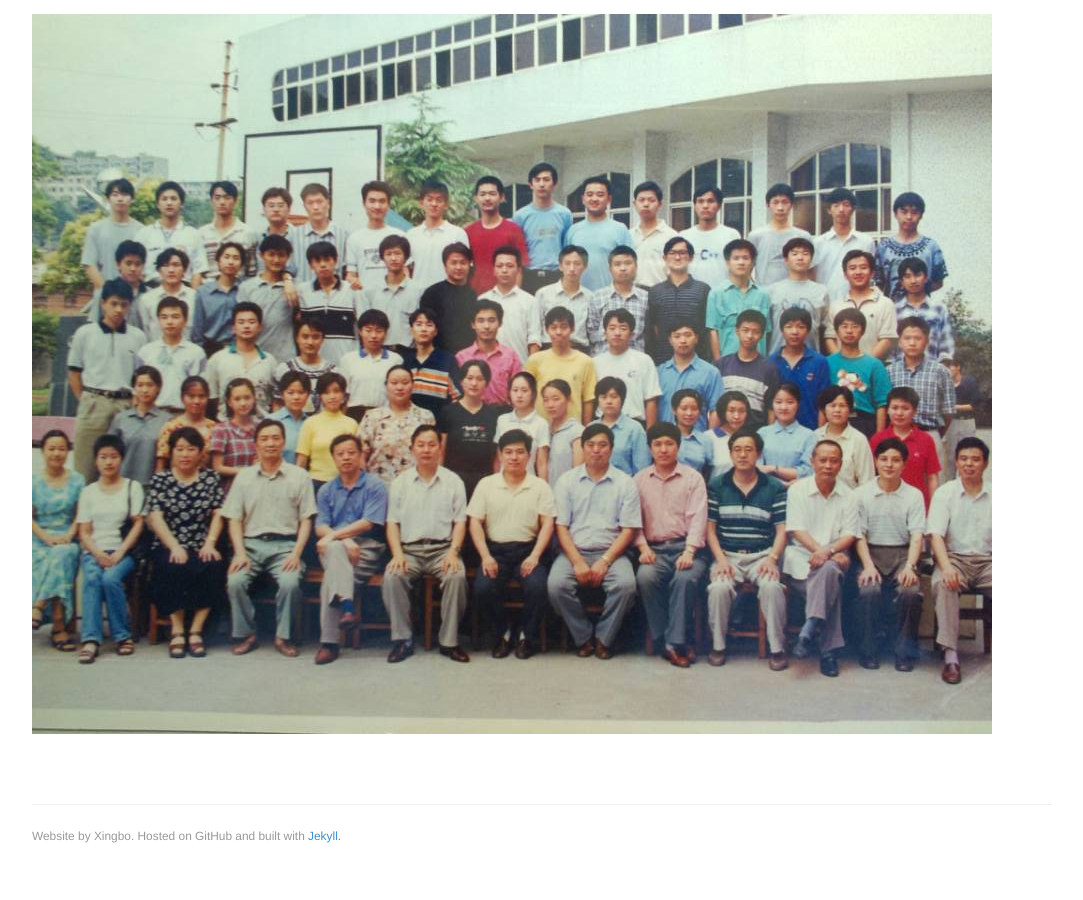
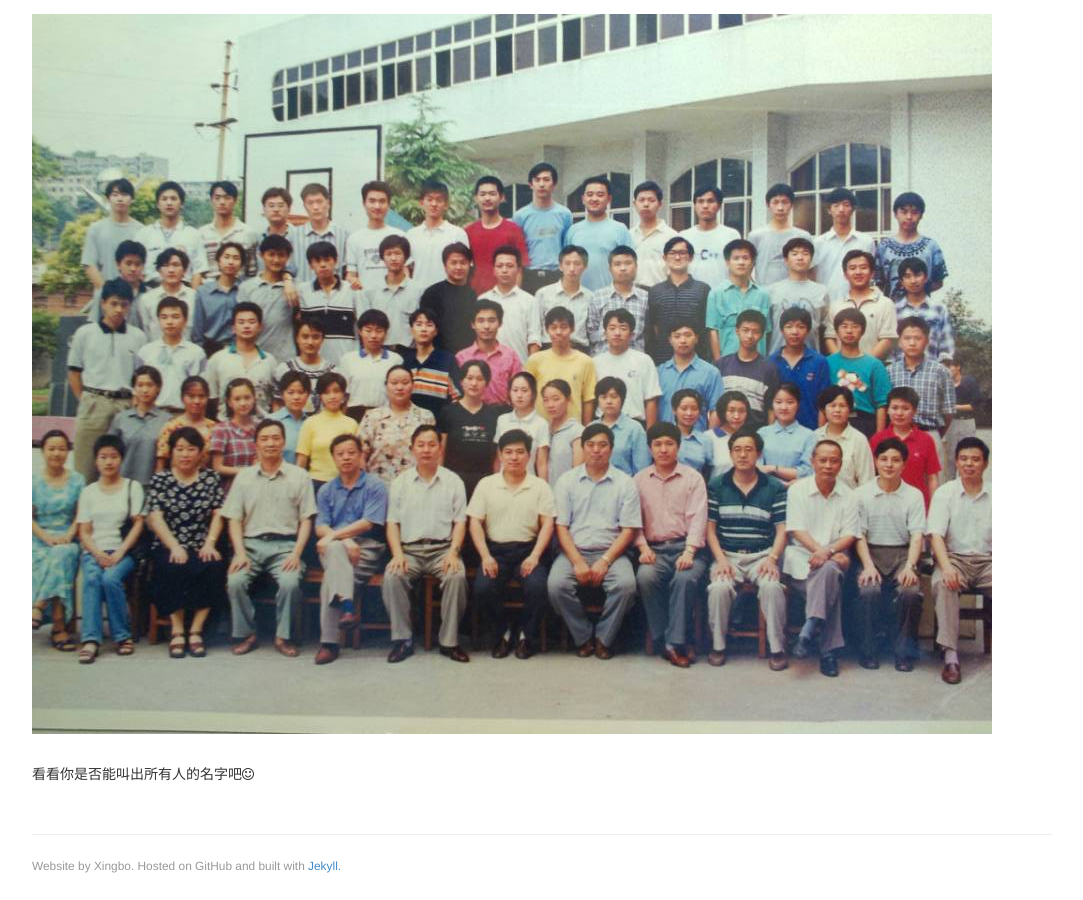
Before and after one commit to xingbo/geliuzhong, a Jekyll site: the page built from _posts/2014-03-19-group-picture-from-the-first-day-and-last-day.markdown, in a window 1280 px wide and 900 px high, scrolled down 943 px. Shown: the whole window, without its empty margins (98-1181 px from the left). Built offline with Jekyll 4.4.1, drawn with Linux system fonts in a browser that asks for light colours; Markdown is read by kramdown in place of the engine named in the settings; comment, search, counter and statistics services are not loaded; before the commit the page ends 1813 px from its top, so only the background shows below that.

Commit message:
small changes on the real first post

```diff
--- a/_posts/2014-03-19-group-picture-from-the-first-day-and-last-day.markdown
+++ b/_posts/2014-03-19-group-picture-from-the-first-day-and-last-day.markdown
@@ -10,3 +10,5 @@ comments: true
 ![]({{ site.url }}/assets/2014-03-19-01.jpg)
 
 ![]({{ site.url }}/assets/2014-03-19-02.jpg)
+
+看看你是否能叫出所有人的名字吧<span><i class="fa fa-smile-o"></i></span>
```
